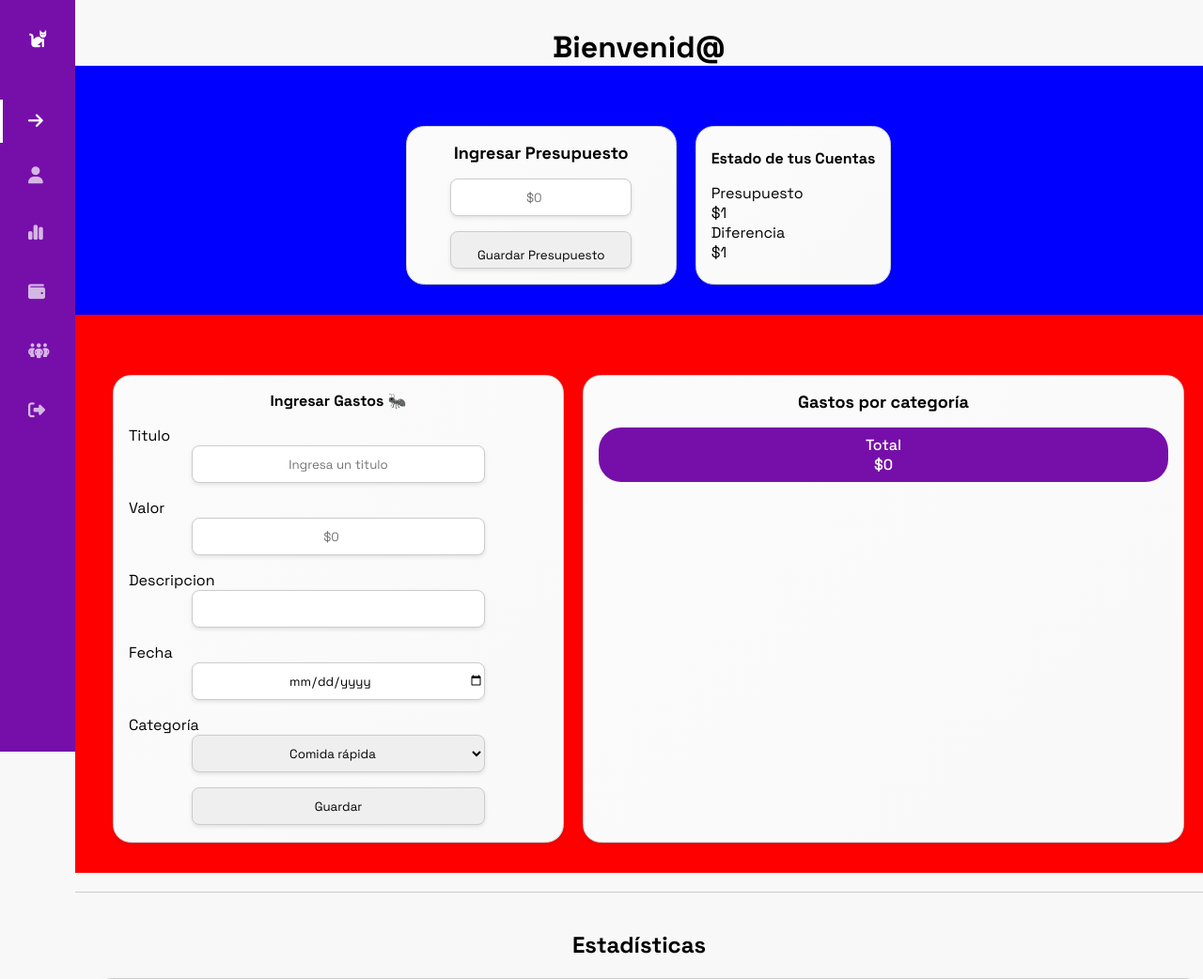
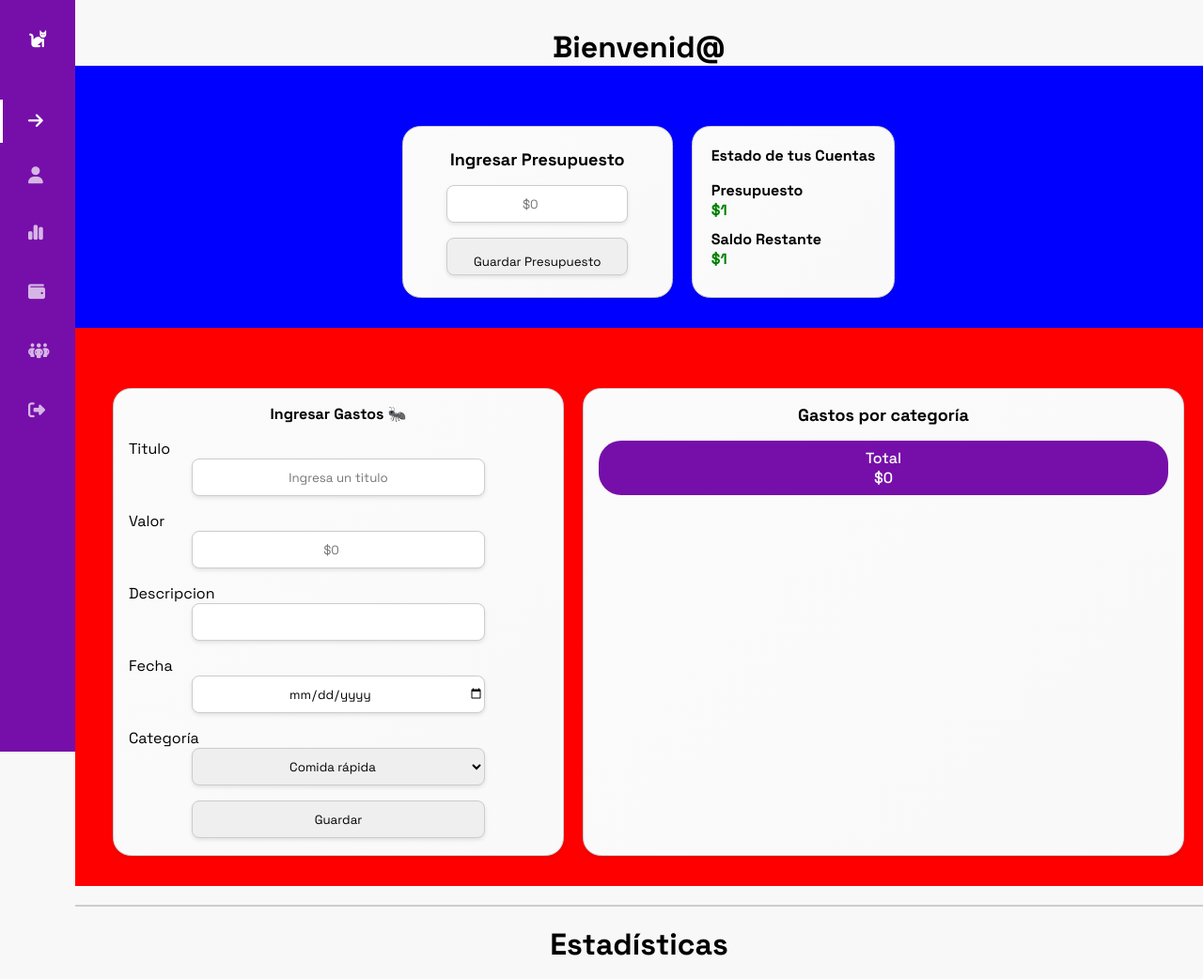
Before and after one commit to LuisZentenxx/CatCoin, a PHP site: page /principal.php in a window 1280 px wide. Shown: the top 1042 px of the page at 94% size. Run offline with PHP 8.4, Linux system fonts and the light colour scheme; the visitor is signed in with stand-in values (Sample User, id 1); data that the repository does not hold is empty; some libraries are stand-ins or nearby versions; some web fonts are replaced.

Commit message:
modificacion estado de cuentas php

```diff
--- a/css/principal.css
+++ b/css/principal.css
@@ -168,6 +168,7 @@ a.selected{
   justify-content: center;
   padding-bottom: 2rem;
 }
+
 .card {
   position: relative; /* Agrega esta propiedad para posicionar el pseudo-elemento */
   margin-left: 20px;
@@ -354,38 +355,17 @@ a.selected{
       box-shadow: 0 2px 4px rgba(0, 0, 0, 0.1);
     }
 
-    hr {
-      border: none;
-      border-top: 1px solid #ccc;
+    .custom-hr {
+      border: 1px solid #ccc;
       margin: 20px 0;
     }
 
-    .estadisticas {
-      margin-top: 40px;
+    .card {
+      border: 1px solid #ccc;
+      padding: 20px;
     }
 
-    .estadisticas .title {
-      text-align: center;
-      margin-bottom: 20px;
+    .title h1{
+      display: flex;
+      justify-content: center;
     }
-
-    .estadisticas .title h1 {
-      font-size: 24px;
-    }
-
-    .estadisticas .card {
-      margin-top: 20px;
-      background-color: #fff;
-      border: 1px solid #ccc;
-      border-radius: 1.2rem;
-      box-shadow: 0 2px 4px rgba(0, 0, 0, 0.1);
-    }
-
-    .estadisticas .card .card-body {
-      padding: 1rem;
-    }
-
-    .estadisticas #chart_div {
-      width: 100%;
-      height: 300px; /* Ajusta la altura según tus necesidades */
-    }
--- a/principal.php
+++ b/principal.php
@@ -65,7 +65,7 @@
             </a>
 
             <!-- Icono Estadisticas -->
-            <a href="graficos.php">
+            <a href="#estadistica">
                 <div class="option">
                     <i class="fa-solid fa-chart-simple"></i>
                     <h4>Estadísticas</h4>
@@ -126,11 +126,10 @@
 
         <!-- Presupuesto ingresado -->
         <div class="presupuesto">
-                    <p>Presupuesto</p>
-                    <p>$<?php echo isset($_SESSION['presupuesto']) ? $_SESSION['presupuesto'] : '0'; ?></p>
+            <p class="titulos">Presupuesto</p>
+            <p class="valor">$<?php echo isset($_SESSION['presupuesto']) ? $_SESSION['presupuesto'] : '0'; ?></p>
         </div>
 
-                <!-- Agrega el código de diferencia aquí -->
         <?php
         // Calcular la diferencia entre el presupuesto y el total de gastos
         $diferencia = isset($_SESSION['presupuesto']) ? $_SESSION['presupuesto'] - $sumaTotalGastos : 0;
@@ -138,11 +137,40 @@
 
         <!-- Diferencia presupuesto - total gastos -->
         <div class="presupuesto">
-                    <p>Diferencia</p>
-                    <p>$<?php echo $diferencia; ?></p>
+            <p class="titulos">Saldo Restante</p>
+            <?php if (isset($_SESSION['presupuesto'])) : ?>
+                <?php if ($diferencia > ($_SESSION['presupuesto'] * 0.5)) : ?>
+                    <p class="valor1" style="color: green;">$<?php echo $diferencia; ?></p>
+                <?php elseif ($diferencia > ($_SESSION['presupuesto'] * 0.3)) : ?>
+                    <p class="valor1" style="color: orange;">$<?php echo $diferencia; ?></p>
+                <?php else : ?>
+                    <p class="valor1" style="color: red;">$<?php echo $diferencia; ?></p>
+                <?php endif; ?>
+            <?php else : ?>
+                <p class="valor1">$<?php echo $diferencia; ?></p>
+            <?php endif; ?>
         </div>
     </div>
 </div>
+<style>
+.presupuesto {
+    margin-bottom: 10px;
+}
+
+.titulos {
+    font-weight: bold;
+}
+
+.valor {
+    font-weight: bold;
+    color: green;
+}
+
+.valor1 {
+    font-weight: bold;
+}
+</style>
+
     </div>
 
 
@@ -222,9 +250,9 @@
         </div>
     </div>
 
-        <hr>
+    <hr class="custom-hr">
 
-        <div class="estadisticas">
+    <div id="estadistica">
         <!-- Sección Estadisticas -->
         <div class="title">
             <h1>Estadísticas</h1>
@@ -236,6 +264,8 @@
                 <div id="chart_div"></div>
             </div>
         </div>
+    </div>
+
 
     <!-- Scripts para cargar Google Charts y dibujar el gráfico -->
     <script type="text/javascript" src="https://www.gstatic.com/charts/loader.js"></script>
```
Also changed, not shown: nosotros.php (+4 -4 lines), img/background_register.jpg (added). Lines whose indentation alone changed are shown as unchanged.
